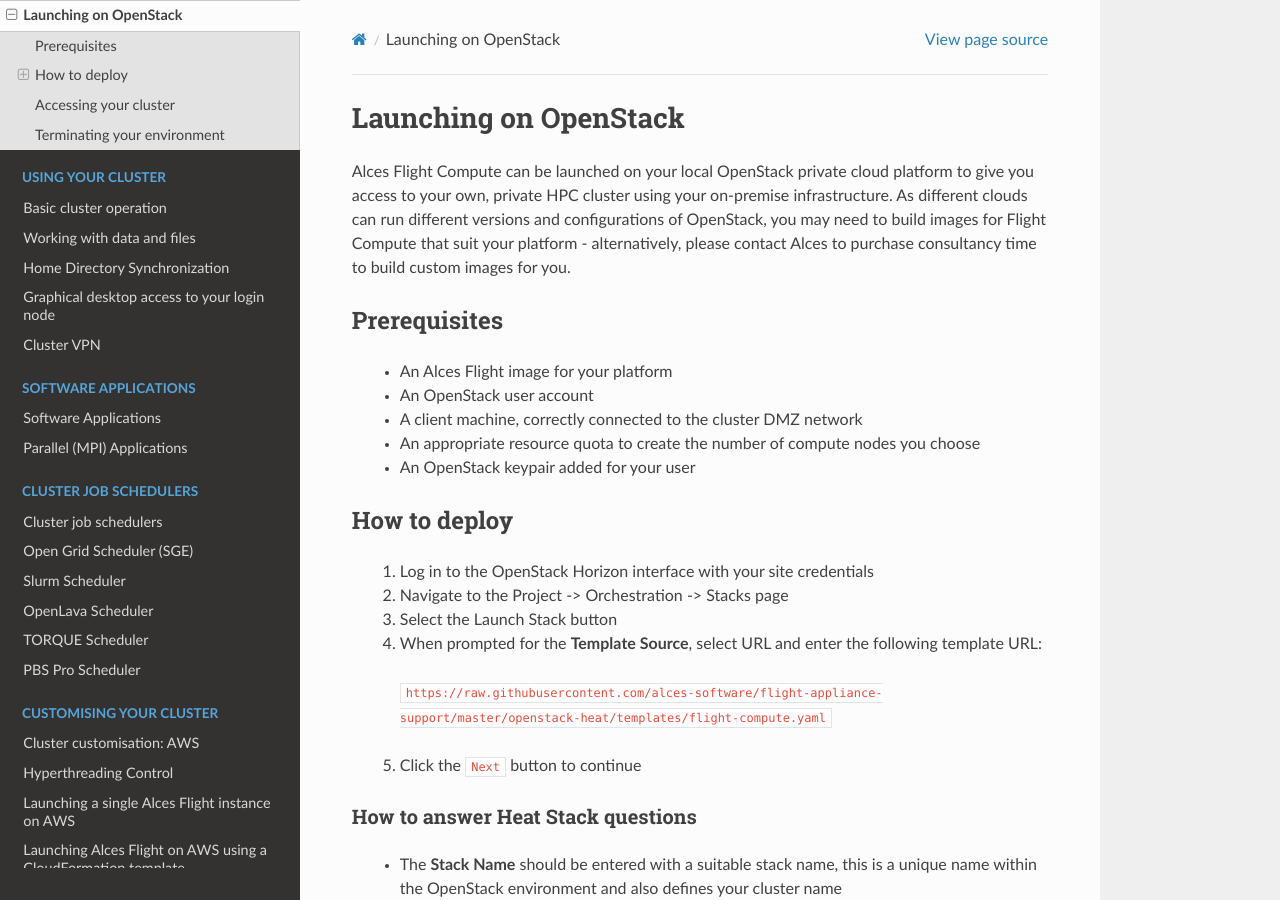
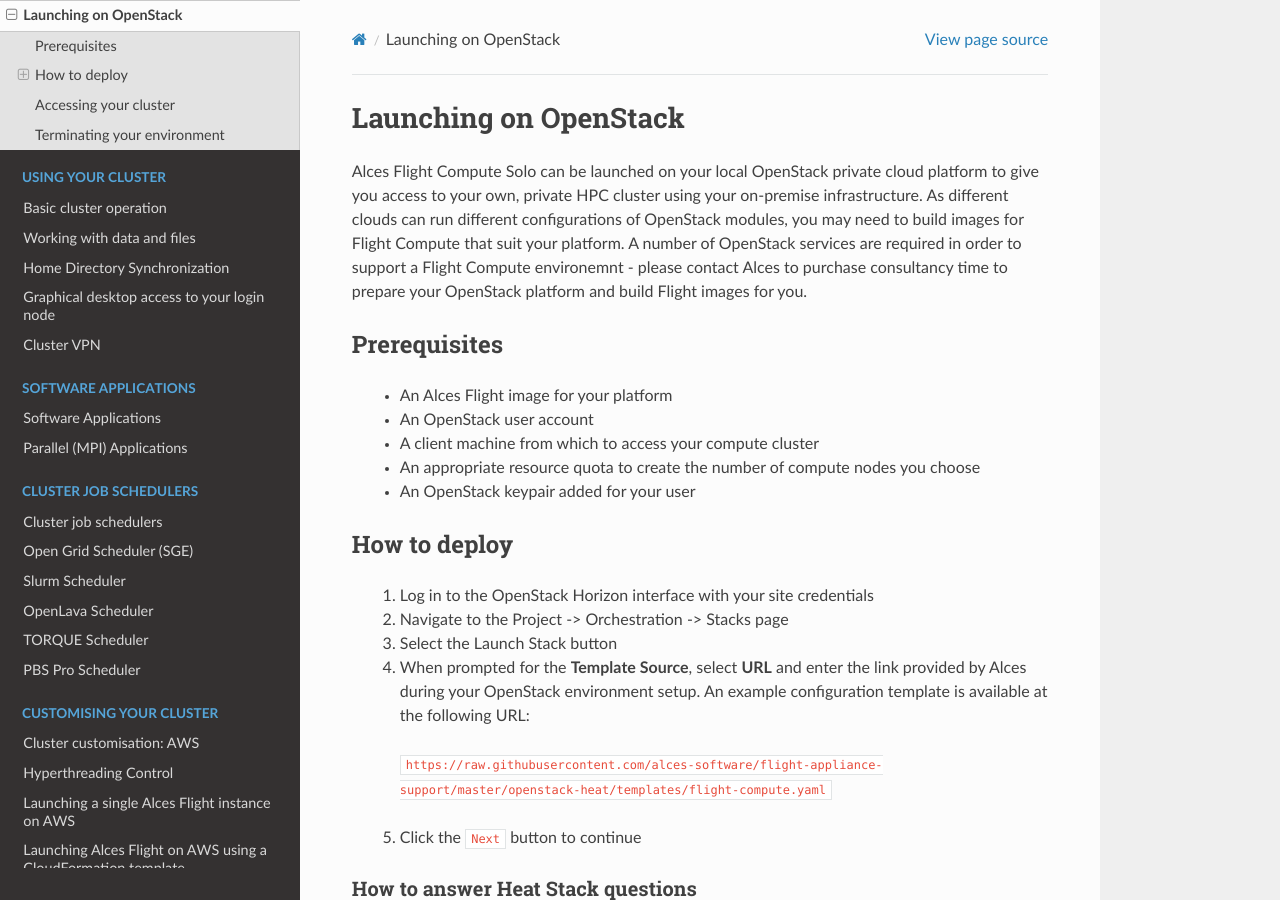
Before and after one commit to alces-software/flight-appliance-docs, a Sphinx documentation site: the page built from docs/source/launch-os/launching_on_os.rst, in a window 1280 px wide and 900 px high. Built offline with Sphinx 7.4.7 and the Read the Docs theme 2.0.0, drawn with Linux system fonts in a browser that asks for light colours.

Commit message:
Updated for 2016.4

```diff
--- a/docs/source/launch-os/launching_on_os.rst
+++ b/docs/source/launch-os/launching_on_os.rst
@@ -3,14 +3,14 @@
 Launching on OpenStack
 ######################
 
-Alces Flight Compute can be launched on your local OpenStack private cloud platform to give you access to your own, private HPC cluster using your on-premise infrastructure. As different clouds can run different versions and configurations of OpenStack, you may need to build images for Flight Compute that suit your platform - alternatively, please contact Alces to purchase consultancy time to build custom images for you.
+Alces Flight Compute Solo can be launched on your local OpenStack private cloud platform to give you access to your own, private HPC cluster using your on-premise infrastructure. As different clouds can run different configurations of OpenStack modules, you may need to build images for Flight Compute that suit your platform. A number of OpenStack services are required in order to support a Flight Compute environemnt - please contact Alces to purchase consultancy time to prepare your OpenStack platform and build Flight images for you.
 
 Prerequisites
 =============
 
  * An Alces Flight image for your platform
  * An OpenStack user account
- * A client machine, correctly connected to the cluster DMZ network
+ * A client machine from which to access your compute cluster
  * An appropriate resource quota to create the number of compute nodes you choose
  * An OpenStack keypair added for your user
 
@@ -20,7 +20,7 @@
  1.  Log in to the OpenStack Horizon interface with your site credentials
  2.  Navigate to the Project -> Orchestration -> Stacks page
  3.  Select the Launch Stack button
- 4.  When prompted for the **Template Source**, select URL and enter the following template URL:
+ 4.  When prompted for the **Template Source**, select **URL** and enter the link provided by Alces during your OpenStack environment setup. An example configuration template is available at the following URL:
 
     ``https://raw.githubusercontent.com/alces-software/flight-appliance-support/master/openstack-heat/templates/flight-compute.yaml``
 
```
